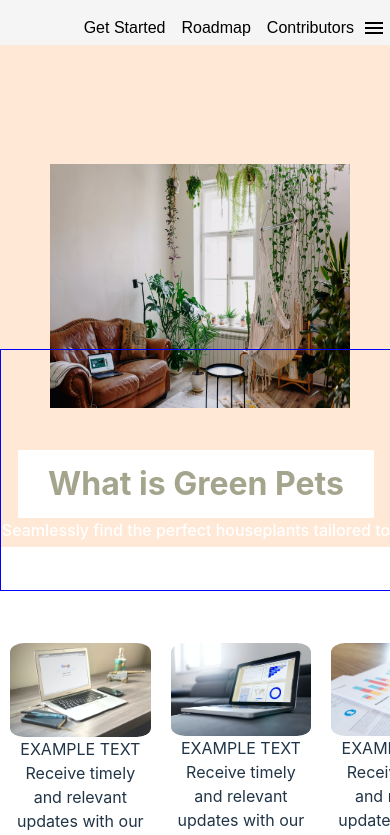
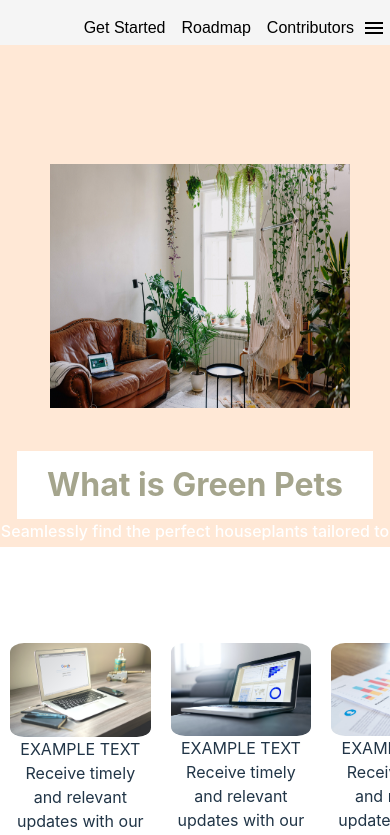
Before and after one commit to Los-Terremotos/GreenPets, a React (Vite) app in the folder client/: page / in a window 390 px wide. Shown: the top 835 px of the page. Built offline with nearby package versions, Linux system fonts and the light colour scheme.

Commit message:
responsive website final touches

```diff
--- a/client/src/index.css
+++ b/client/src/index.css
@@ -166,8 +166,6 @@ a {
   align-items: center;
   bottom: 30%;
   text-align: center;
-  border: 1px solid;
-  border-color: blue;
 }
 
 #md-h1 {
@@ -205,53 +203,6 @@ a {
 }
 
 
-
-
-
-
-
-
-
-
-
-
-
-
-
-
-
-
-
-
-
-
-
-
-
-
-/* #middle-container {
-  display: flex;
-  position: absolute;
-  flex-direction: column;
-  width: 100%;
-  align-items: center;
-}
-
-#middle-container h1 {
-  font-size: 40px;
-  background-color: #FFFFFF;
-  color: #404337;
-  padding: 15px 65px;
-}
-
-#middle-container p {
-  padding-top: 30px;
-  font-size: 22px;
-  word-break: normal;
-  width: 45%;
-  text-align: center;
-} */
-
 .btn-primary {
 margin-top: 30px;
 color: #FFF;
@@ -270,34 +221,6 @@ transition: border-color 0.25s;
     background-color: #FFE8D6;
 
 }
-
-/* #bottom-container {
-  margin-top: 350px;
-  display: flex;
-  flex-direction: row;
-  justify-content: center;
-  width: 100%;
-  position: absolute;
-  margin-left: 20px;
-  margin-right: 20px;
-}
-
-#bottom-container p {
-  font-size: 22px;
-}
-
-.image-container {
-  display: flex;
-  flex-direction: column;
-  align-items: center;
-  margin: 0 10px;
-}
-
-.product {
-  width: 280px;
-  height: 350px;
-} */
-
 
 button {
   border-radius: 8px;
```
Also changed, not shown: client/src/HomePage.css (deleted, +0 -43 lines).
